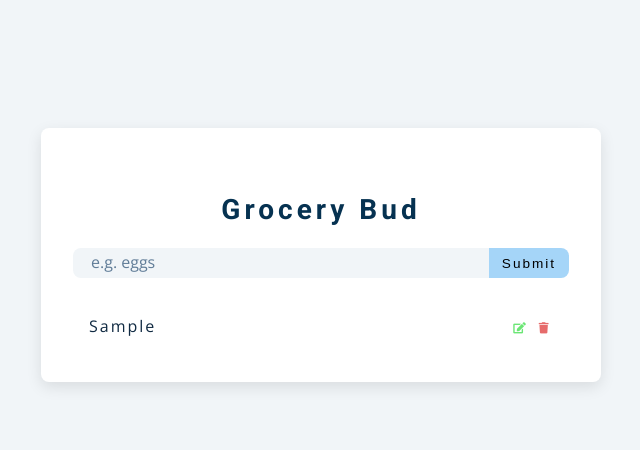
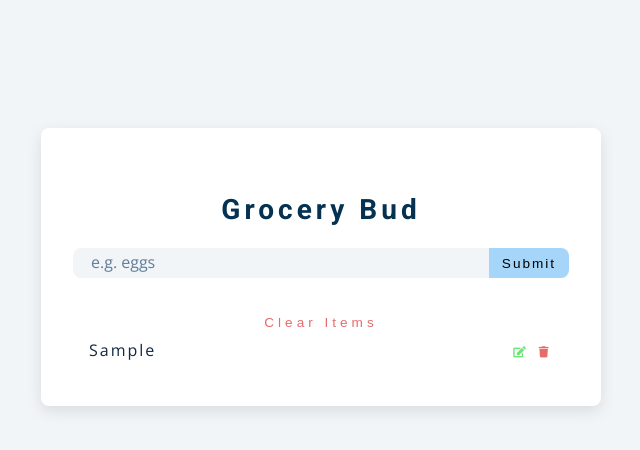
Before and after one commit to MarcoRosselDev/javaScript-vanilla-14-grocery-bud, a plain HTML site: page index.html in a window 1280 px wide. Both pictures are taken after typing "Sample" into the empty fields and a click on the button "Enviar". Shown: the whole page, without its empty margins (319-959 px from the left). Drawn offline with nearby package versions, Linux system fonts and the light colour scheme.

Commit message:
javaScript 7.7

```diff
--- a/index.html
+++ b/index.html
@@ -26,19 +26,7 @@
     <!-- list -->
     <div class="grocery-container">
       <div class="grocery-list">
-        <!-- add whit javaScript -->
-
-        <!-- <article class="grocery-item">
-          <p class="title">
-            item
-          </p>
-          <div class="btn-container">
-            <button type="button" class="edit-btn"><i class="fas fa-edit"></i>
-            </button>
-            <button type="button" class="delete-btn"><i class="fas fa-trash"></i>
-            </button>
-          </div>
-        </article> -->
+        <button class="clear-btn">clear items</button>
       </div>
     </div>
   </section>
```
